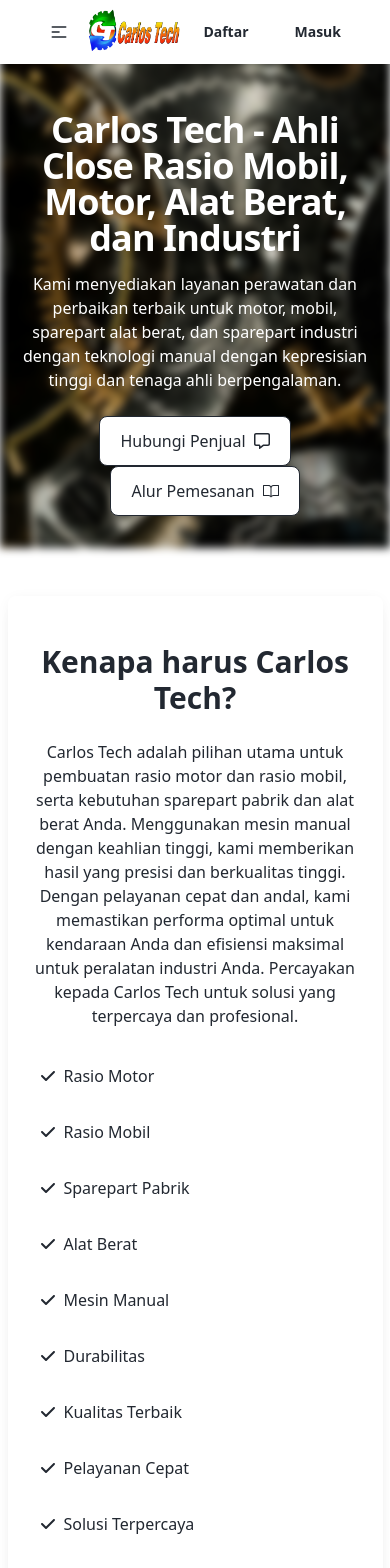
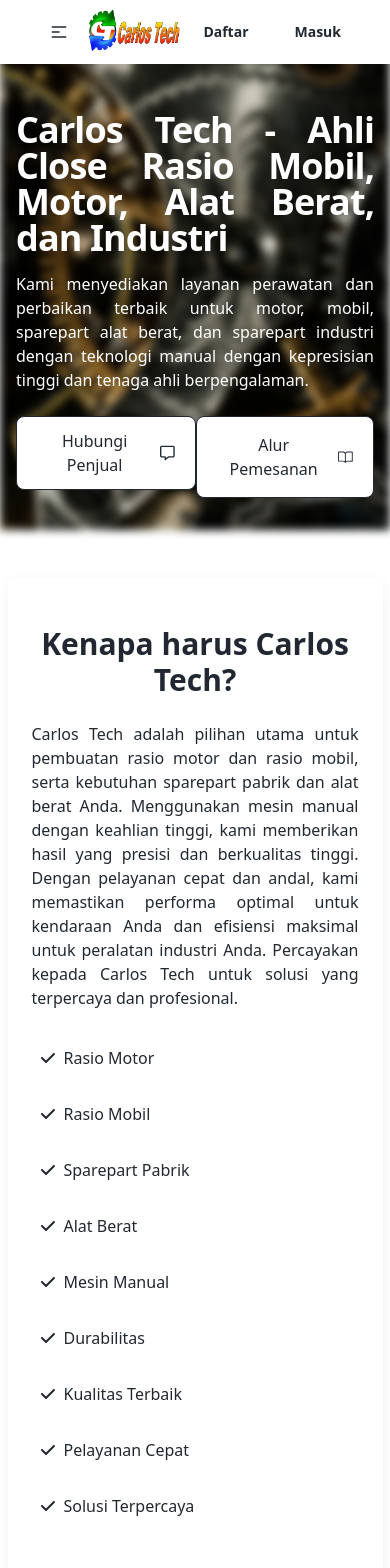
Before and after one commit to dzakyzein/carlostech, a React (Vite) app: page / in a window 390 px wide. Shown: the top 1568 px of the page. Built offline with nearby package versions, Linux system fonts and the light colour scheme; no server answers.

Commit message:
mobile responsive landingpage

```diff
--- a/src/Components/Header.jsx
+++ b/src/Components/Header.jsx
@@ -11,21 +11,23 @@
       ></div>
       <div className='max-w-screen-xl px-4 py-8 mx-auto lg:gap-8 xl:gap-0 lg:py-16 lg:grid-cols-12 relative z-10'>
         <div className='mr-auto place-self-center lg:col-span-7 text-center'>
-          <h1 className='text-white text-center max-w-2xl mb-4 text-4xl font-semibold tracking-tight leading-none md:text-5xl xl:text-6xl'>
+          <h1 className='text-white max-w-2xl mb-4 text-4xl font-semibold tracking-tight leading-none md:text-5xl xl:text-6xl text-justify'>
             Carlos Tech - Ahli Close Rasio Mobil, Motor, Alat Berat, dan
             Industri
           </h1>
-          <p className='text-white max-w-2xl mb-6 font-normal text-gray-500 lg:mb-8 md:text-lg lg:text-xl text-center'>
+          <p className='text-white max-w-2xl mb-6 font-normal text-gray-500 lg:mb-8 md:text-lg lg:text-xl text-justify'>
             Kami menyediakan layanan perawatan dan perbaikan terbaik untuk
             motor, mobil, sparepart alat berat, dan sparepart industri dengan
             teknologi manual dengan kepresisian tinggi dan tenaga ahli
             berpengalaman.
           </p>
 
+          {/* Flex container for buttons */}
+          <div className='flex lg:flex-row xsm:flex-col justify-center mt-4 '>
             <a
               target='_blank'
               href='https://wa.me/6281226022666'
-            className='bg-white text-black inline-flex items-center justify-center px-5 py-3 text-base font-medium text-center border rounded-lg hover:bg-boxdark hover:text-white'
+              className='bg-white text-black inline-flex items-center justify-center px-5 py-3 text-base font-medium text-center border rounded-lg hover:bg-boxdark hover:text-white mb-2 sm:mb-0 sm:mr-4'
             >
               Hubungi Penjual
               <FaRegMessage className='ml-2' />
@@ -33,7 +35,7 @@
             <a
               target='_blank'
               href='https://drive.google.com/file/d/1VYpB9Odf5amG2nE6FxvkGhawyoQNUiOJ/view?usp=sharing'
-            className='ml-5 bg-white text-black inline-flex items-center justify-center px-5 py-3 text-base font-medium text-center border rounded-lg hover:bg-boxdark hover:text-white'
+              className='bg-white text-black inline-flex items-center justify-center px-5 py-3 text-base font-medium text-center border rounded-lg hover:bg-boxdark hover:text-white'
             >
               Alur Pemesanan
               <GoBook className='ml-2' />
@@ -41,6 +43,7 @@
           </div>
         </div>
       </div>
+    </div>
   );
 };
 
--- a/src/Components/Navbar.jsx
+++ b/src/Components/Navbar.jsx
@@ -46,16 +46,22 @@
           </div>
           <ul
             tabIndex={0}
-            className='menu menu-sm dropdown-content mt-3 z-[1] p-2 shadow bg-base-100 rounded-box w-52'
+            className='menu menu-sm dropdown-content mt-3 z-[1] p-2 shadow rounded-box w-52 gap-2 bg-white'
           >
             <li>
-              <Link to='/'>Home</Link>
+              <Link to='/' className='bg-white'>
+                Home
+              </Link>
             </li>
             <li>
-              <Link to='/service'>Pemesanan</Link>
+              <Link to='/service' className='bg-white'>
+                Pemesanan
+              </Link>
             </li>
             <li>
-              <Link to='/about'>Tentang Kami</Link>
+              <Link to='/about' className='bg-white'>
+                Tentang Kami
+              </Link>
             </li>
           </ul>
         </div>
--- a/src/Pages/Landingpage/Intro.jsx
+++ b/src/Pages/Landingpage/Intro.jsx
@@ -15,7 +15,7 @@
                   <h2 className='mb-6 text-3xl font-bold'>
                     Kenapa harus Carlos Tech?
                   </h2>
-                  <p className='mb-8 '>
+                  <p className='mb-8 text-justify'>
                     Carlos Tech adalah pilihan utama untuk pembuatan rasio motor
                     dan rasio mobil, serta kebutuhan sparepart pabrik dan alat
                     berat Anda. Menggunakan mesin manual dengan keahlian tinggi,
@@ -91,7 +91,7 @@
                   </div>
                 </div>
               </div>
-              <div className='xsm:hidden md:flex justify-center inline-block lg:mb-0'>
+              <div className='hidden md:flex justify-center inline-block lg:mb-0'>
                 <img
                   src={Introduction}
                   className='rotate-lg-6 w-4/5 rounded-lg shadow-lg mr-10'
--- a/src/Pages/Landingpage/Product.jsx
+++ b/src/Pages/Landingpage/Product.jsx
@@ -6,7 +6,22 @@
 
 const Carousel = ({ items }) => {
   const [currentIndex, setCurrentIndex] = useState(0);
-  const itemsPerPage = 3;
+  const [itemsPerPage, setItemsPerPage] = useState(3); // Default to 3 items
+
+  useEffect(() => {
+    const handleResize = () => {
+      if (window.innerWidth < 640) {
+        setItemsPerPage(1); // Satu item untuk mobile
+      } else {
+        setItemsPerPage(3); // Tiga item untuk tampilan yang lebih besar
+      }
+    };
+
+    handleResize(); // Set initial items per page
+    window.addEventListener('resize', handleResize); // Update on resize
+
+    return () => window.removeEventListener('resize', handleResize); // Clean up listener
+  }, []);
 
   const next = () => {
     if (currentIndex < items.length - itemsPerPage) {
```
Lines whose indentation alone changed are shown as unchanged.
